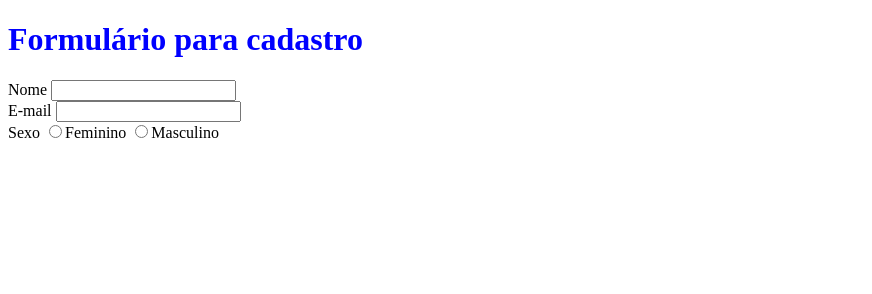
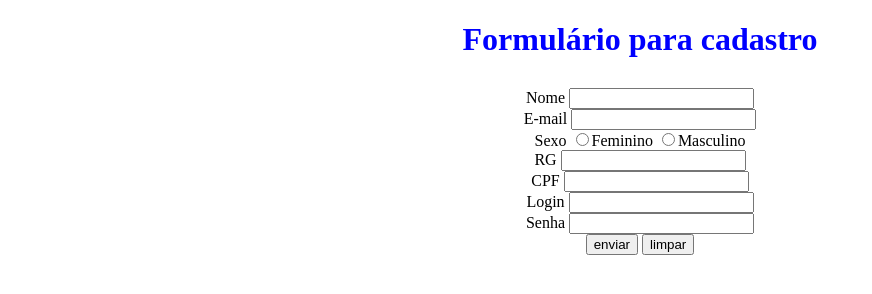
Before and after one commit to Ryandev123/-c-workspace-Curso-Funda-o-Bradesco-HTML-Avan-ado-, a plain HTML site: page exerc1.htm in a window 1280 px wide. Shown: the whole page, without its empty margins (0-872 px from the left). Drawn offline with Linux system fonts and the light colour scheme.

Commit message:
atualização do exerc1

```diff
--- a/exerc1.htm
+++ b/exerc1.htm
@@ -9,12 +9,20 @@
         <link rel="stylesheet" href="exerc1.css">
     </head>
     <body>
-        <h1 id="title">Formulário para cadastro</h1>
-        <form action="jryandev123@gmail.com" method="post">
-          Nome <input type="text" name="nome"> </br>
-          E-mail <input type="text" name="email">   </br>
-          Sexo <input type="radio" name="genero" >Feminino
-               <input  type="radio" name="genero">Masculino
+        <h1 id="title" align="center">Formulário para cadastro</h1>
+        <div style="margin-top: 30px;" class="container">
+           <form action="jryandev123@gmail.com" method="post" align="center">
+             Nome   <input type="text" name="nome"> </br>
+             E-mail <input type="text" name="email">   </br>
+             Sexo   <input type="radio" name="genero" >Feminino
+                    <input  type="radio" name="genero">Masculino  </br>
+             RG     <input type="text" name="identidade"> </br>
+             CPF    <input type="" name="cadastro" > </br>
+             Login  <input type="text" name="login"> </br>
+             Senha  <input type="password" name="senha"> </br>
+             <input type="submit" value="enviar">  <input type="reset" value="limpar">
+        </div>
+
 
         </form>
 
```
